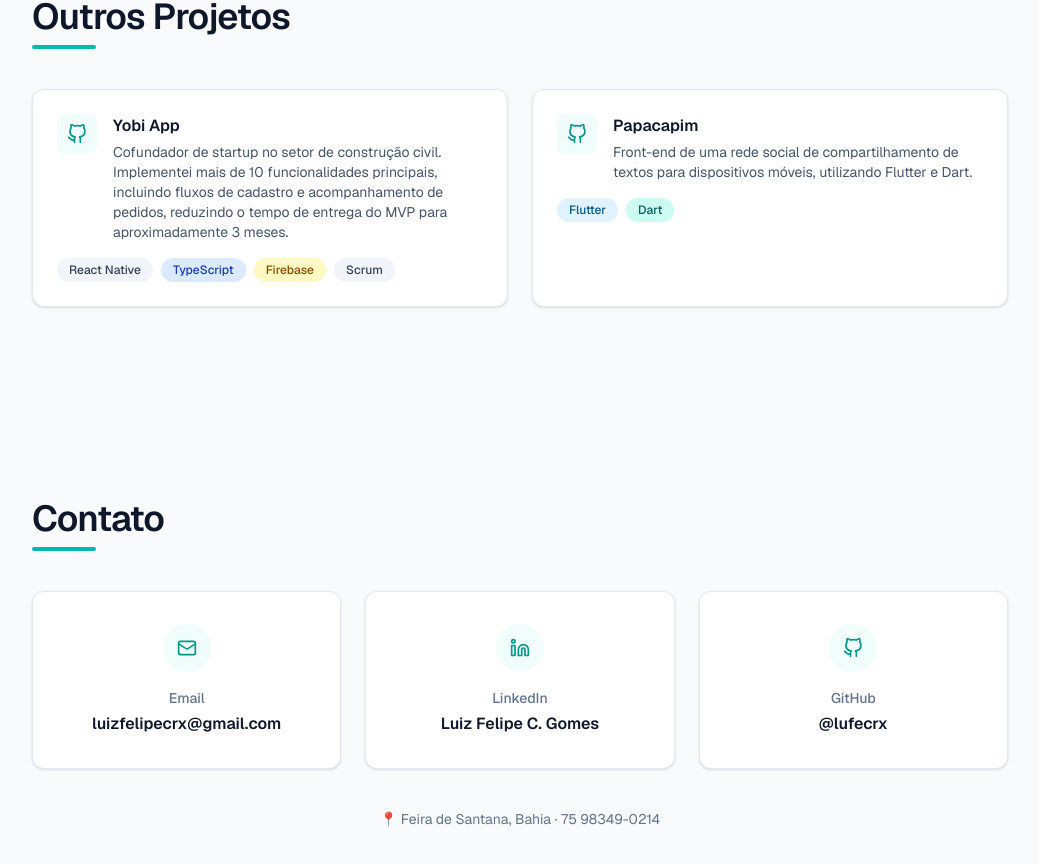
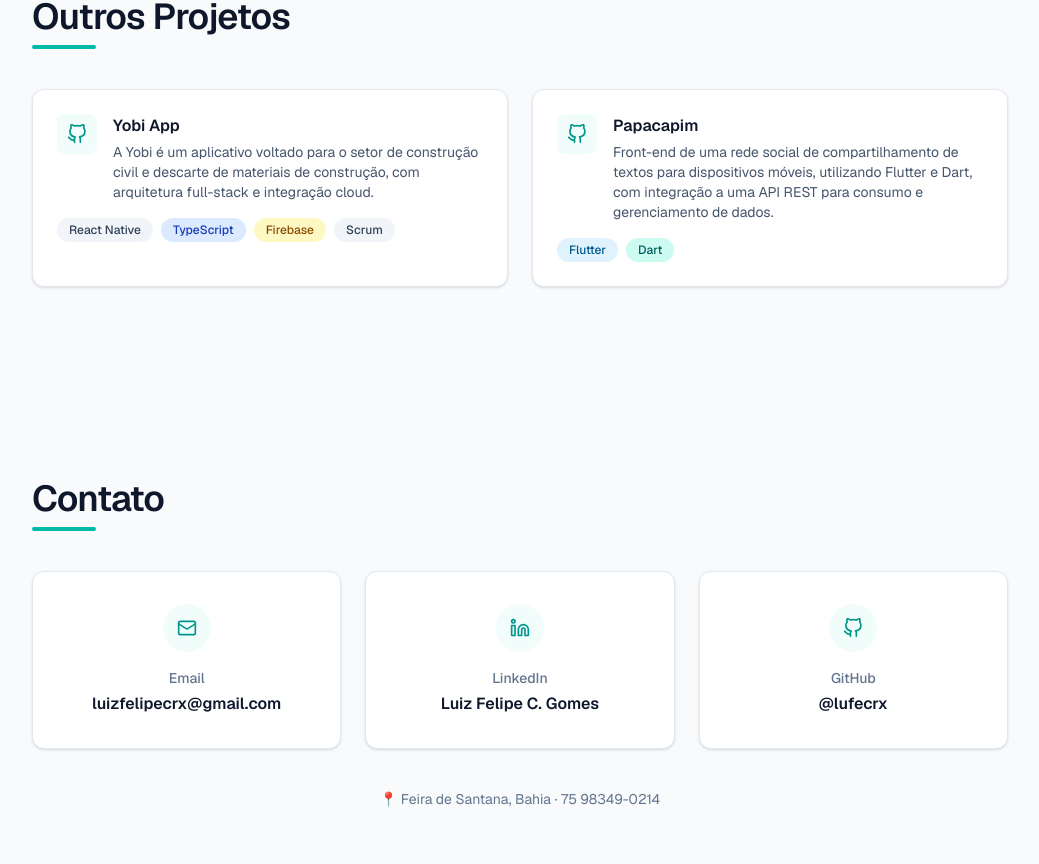
Before and after one commit to lufecrx/portfolio-profissional, a Next.js app in the folder portfolio/: page / in a window 1280 px wide. Shown: the part 2587-3451 px from the top of the page, without its empty margins (120-1159 px from the left). Built offline with nearby package versions, Linux system fonts and the light colour scheme.

Commit message:
refactor(profile): remover campos desnecessários e atualizar informações de projetos

```diff
--- a/portfolio/src/data/profile.ts
+++ b/portfolio/src/data/profile.ts
@@ -7,8 +7,6 @@
   location: string
   linkedin: string
   github: string
-  yobi: string
-  papacapim: string
 }
 
 export const profile: ProfileData = {
@@ -20,6 +18,4 @@
   location: "Feira de Santana, Bahia",
   linkedin: "https://www.linkedin.com/in/luizfelipecrx/",
   github: "https://github.com/lufecrx",
-  yobi: "https://instagram.com/yobi.app",
-  papacapim: "https://github.com/lufecrx/papacapim",
 }
--- a/portfolio/src/data/projects.ts
+++ b/portfolio/src/data/projects.ts
@@ -30,7 +30,7 @@
     id: "yobi",
     name: "Yobi App",
     description:
-      "Cofundador de startup no setor de construção civil. Implementei mais de 10 funcionalidades principais, incluindo fluxos de cadastro e acompanhamento de pedidos, reduzindo o tempo de entrega do MVP para aproximadamente 3 meses.",
+      "A Yobi é um aplicativo voltado para o setor de construção civil e descarte de materiais de construção, com arquitetura full-stack e integração cloud.",
     tags: ["React Native", "TypeScript", "Firebase", "Scrum"],
     links: [
       {
@@ -43,7 +43,7 @@
     id: "papacapim",
     name: "Papacapim",
     description:
-      "Front-end de uma rede social de compartilhamento de textos para dispositivos móveis, utilizando Flutter e Dart.",
+      "Front-end de uma rede social de compartilhamento de textos para dispositivos móveis, utilizando Flutter e Dart, com integração a uma API REST para consumo e gerenciamento de dados.",
     tags: ["Flutter", "Dart"],
     links: [
       {
```
